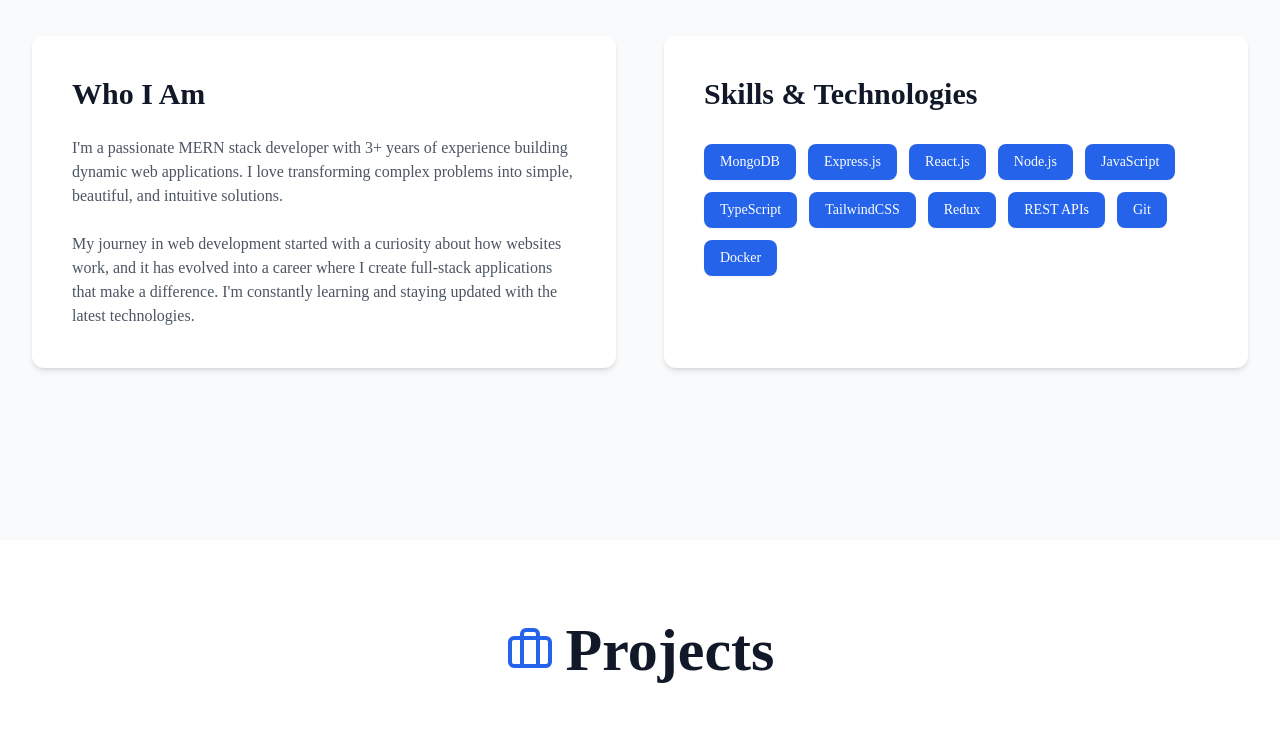
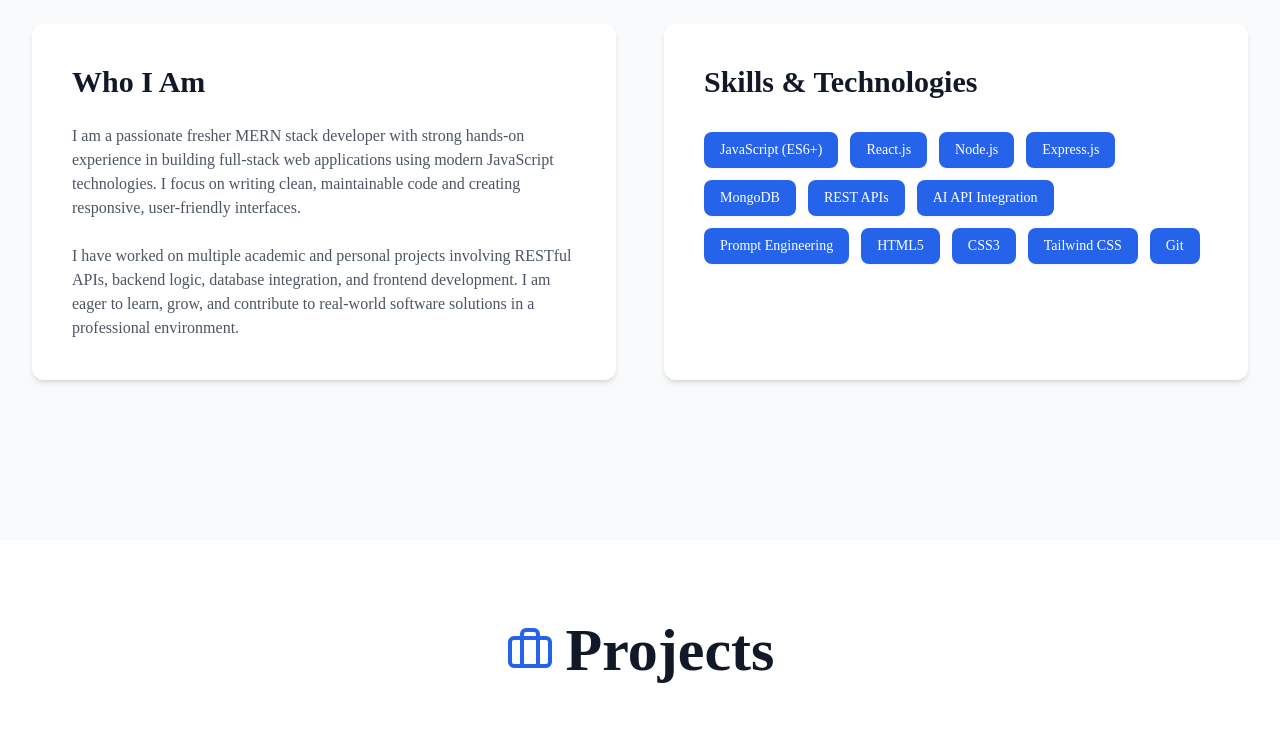
Before and after one commit to sg2403gupta/my-portfolio, a React (Vite) app: page / in a window 1280 px wide. Shown: the part 1060-1803 px from the top of the page. Built offline with nearby package versions, Linux system fonts and the light colour scheme; a web font is replaced by a local one.

Commit message:
Change website title, svg images and add links for contact

```diff
--- a/index.html
+++ b/index.html
@@ -1,8 +1,8 @@
-<!DOCTYPE html>
+<!doctype html>
 <html lang="en">
   <head>
     <meta charset="UTF-8" />
-    <link rel="icon" type="image/svg+xml" href="/vite.svg" />
+    <link rel="icon" type="image/svg+xml" href="./public/portfolio.svg" />
     <link rel="preconnect" href="https://fonts.googleapis.com" />
     <link rel="preconnect" href="https://fonts.gstatic.com" crossorigin />
     <link
@@ -11,7 +11,7 @@
     />
 
     <meta name="viewport" content="width=device-width, initial-scale=1.0" />
-    <title>portfolio</title>
+    <title>Shubham Gupta</title>
   </head>
   <body>
     <div id="root"></div>
--- a/src/components/About.jsx
+++ b/src/components/About.jsx
@@ -26,15 +26,17 @@ const About = ({ isVisible, skills }) => {
               Who I Am
             </h3>
             <p className="text-gray-600 dark:text-gray-300 mb-4 sm:mb-6 leading-relaxed text-sm sm:text-base">
-              I'm a passionate MERN stack developer with 3+ years of experience
-              building dynamic web applications. I love transforming complex
-              problems into simple, beautiful, and intuitive solutions.
+              I am a passionate fresher MERN stack developer with strong
+              hands-on experience in building full-stack web applications using
+              modern JavaScript technologies. I focus on writing clean,
+              maintainable code and creating responsive, user-friendly
+              interfaces.
             </p>
             <p className="text-gray-600 dark:text-gray-300 leading-relaxed text-sm sm:text-base">
-              My journey in web development started with a curiosity about how
-              websites work, and it has evolved into a career where I create
-              full-stack applications that make a difference. I'm constantly
-              learning and staying updated with the latest technologies.
+              I have worked on multiple academic and personal projects involving
+              RESTful APIs, backend logic, database integration, and frontend
+              development. I am eager to learn, grow, and contribute to
+              real-world software solutions in a professional environment.
             </p>
           </div>
 
--- a/src/components/Footer.jsx
+++ b/src/components/Footer.jsx
@@ -5,24 +5,24 @@ const Footer = () => {
     <footer className="bg-gray-50 dark:bg-gray-800 text-gray-600 dark:text-gray-300 py-8 sm:py-10 border-t border-gray-200 dark:border-gray-700">
       <div className="max-w-7xl mx-auto px-4 sm:px-6 lg:px-8 text-center">
         <p className="mb-4 sm:mb-6 text-sm sm:text-base">
-          © 2024 John Doe. All rights reserved.
+          © 2025 Shubham Gupta. All rights reserved.
         </p>
 
         <div className="flex justify-center space-x-6 sm:space-x-8">
           <a
-            href="#"
+            href="https://github.com/sg2403gupta"
             className="hover:text-blue-600 transition-all duration-300 transform hover:scale-110"
           >
             <Github size={28} className="sm:w-8 sm:h-8" />
           </a>
           <a
-            href="#"
+            href="https://www.linkedin.com/in/shubham-gupta-a2855b236/"
             className="hover:text-blue-600 transition-all duration-300 transform hover:scale-110"
           >
             <Linkedin size={28} className="sm:w-8 sm:h-8" />
           </a>
           <a
-            href="#"
+            href="mailto:shubham.gupta.stack@gmail.com"
             className="hover:text-blue-600 transition-all duration-300 transform hover:scale-110"
           >
             <Mail size={28} className="sm:w-8 sm:h-8" />
--- a/src/components/Home.jsx
+++ b/src/components/Home.jsx
@@ -29,19 +29,19 @@ const Home = ({ isVisible }) => {
 
         <div className="flex justify-center space-x-6 mt-10 fade-in-up">
           <a
-            href="#"
+            href="https://github.com/sg2403gupta"
             className="text-gray-600 dark:text-gray-300 hover:text-blue-600"
           >
             <Github size={32} />
           </a>
           <a
-            href="#"
+            href="https://www.linkedin.com/in/shubham-gupta-a2855b236/"
             className="text-gray-600 dark:text-gray-300 hover:text-blue-600"
           >
             <Linkedin size={32} />
           </a>
           <a
-            href="#"
+            href="mailto:shubham.gupta.stack@gmail.com"
             className="text-gray-600 dark:text-gray-300 hover:text-blue-600"
           >
             <Mail size={32} />
--- a/src/components/Portfolio.jsx
+++ b/src/components/Portfolio.jsx
@@ -77,7 +77,7 @@ const Portfolio = () => {
           ...p,
           x: (p.x + p.speedX + 100) % 100,
           y: (p.y + p.speedY + 100) % 100,
-        }))
+        })),
       );
     }, 50);
     return () => clearInterval(interval);
@@ -121,7 +121,7 @@ const Portfolio = () => {
           }
         });
       },
-      { threshold: 0.3 }
+      { threshold: 0.3 },
     );
 
     document.querySelectorAll("section").forEach((section) => {
@@ -240,17 +240,18 @@ const Portfolio = () => {
   ];
 
   const skills = [
-    "MongoDB",
-    "Express.js",
+    "JavaScript (ES6+)",
     "React.js",
     "Node.js",
-    "JavaScript",
-    "TypeScript",
-    "TailwindCSS",
-    "Redux",
+    "Express.js",
+    "MongoDB",
     "REST APIs",
+    "AI API Integration",
+    "Prompt Engineering",
+    "HTML5",
+    "CSS3",
+    "Tailwind CSS",
     "Git",
-    "Docker",
   ];
 
   return (
```
Also changed, not shown: public/portfolio.svg (added).
